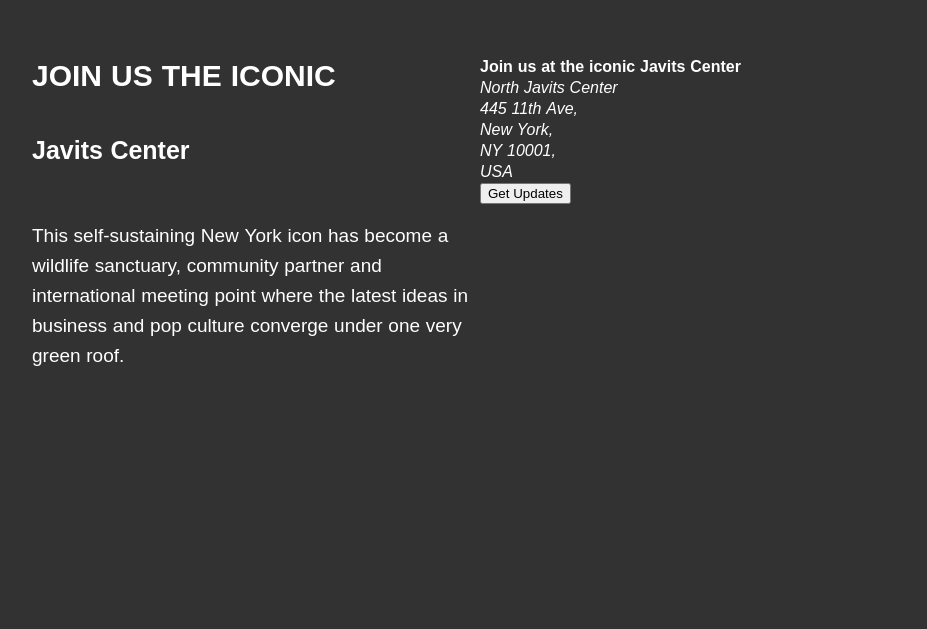
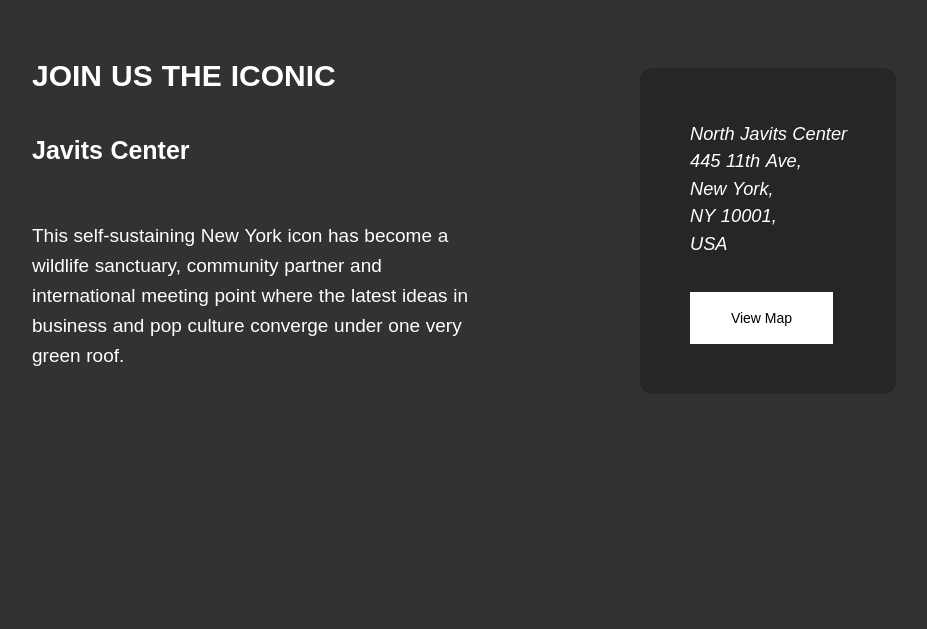
Before and after one commit to Krykunov-git/nextgen-web, a plain HTML site: page index.html in a window 1280 px wide. Shown: the part 2014-2643 px from the top of the page, without its empty margins (280-1207 px from the left). Drawn offline with Linux system fonts and the light colour scheme.

Commit message:
Fix video_text container

```diff
--- a/index.html
+++ b/index.html
@@ -41,16 +41,15 @@
                 partner and international meeting point where the latest ideas in business and
                 pop culture converge under one very green roof.</p>
             </div>
-            <div>
-                <h4>Join us at the iconic Javits Center</h4>
-                <address>
+            <div class="text_box">
+                <address class="text_box_addres">
                     North Javits Center<br>
                     445 11th Ave,<br>
                     New York,<br>
                     NY 10001,<br>
                     USA
                 </address>
-                <button>Get Updates</button>
+                <button class="text_box_button">View Map</button>
             </div>
         </div>
     </div>
--- a/style.css
+++ b/style.css
@@ -61,7 +61,33 @@
     line-height: 30px;
     padding-bottom: 261px;
   }
+  .text_box{
+    margin-top: 1%;
+    margin-left: 12.5%;
+    width: 20%;
+    height: 100%;
+    background-color: #262626;
+    border-radius: 12px;
+    line-height: 1.5;
+  }
 
+.text_box_addres{
+  padding-top: 50px;
+  padding-left: 50px;
+  padding-bottom: 37px;
+  font-weight: 500;
+  font-size: 18.28px;
+
+}
+.text_box_button{
+  width: 143px;
+  height: 52.40px;
+  border: 0px;
+  background-color: #FFFFFF;
+  font-size: 14px;
+  margin-left: 50px;
+  margin-bottom: 50px;
+}
 
    .header {
     display: flex;
```
